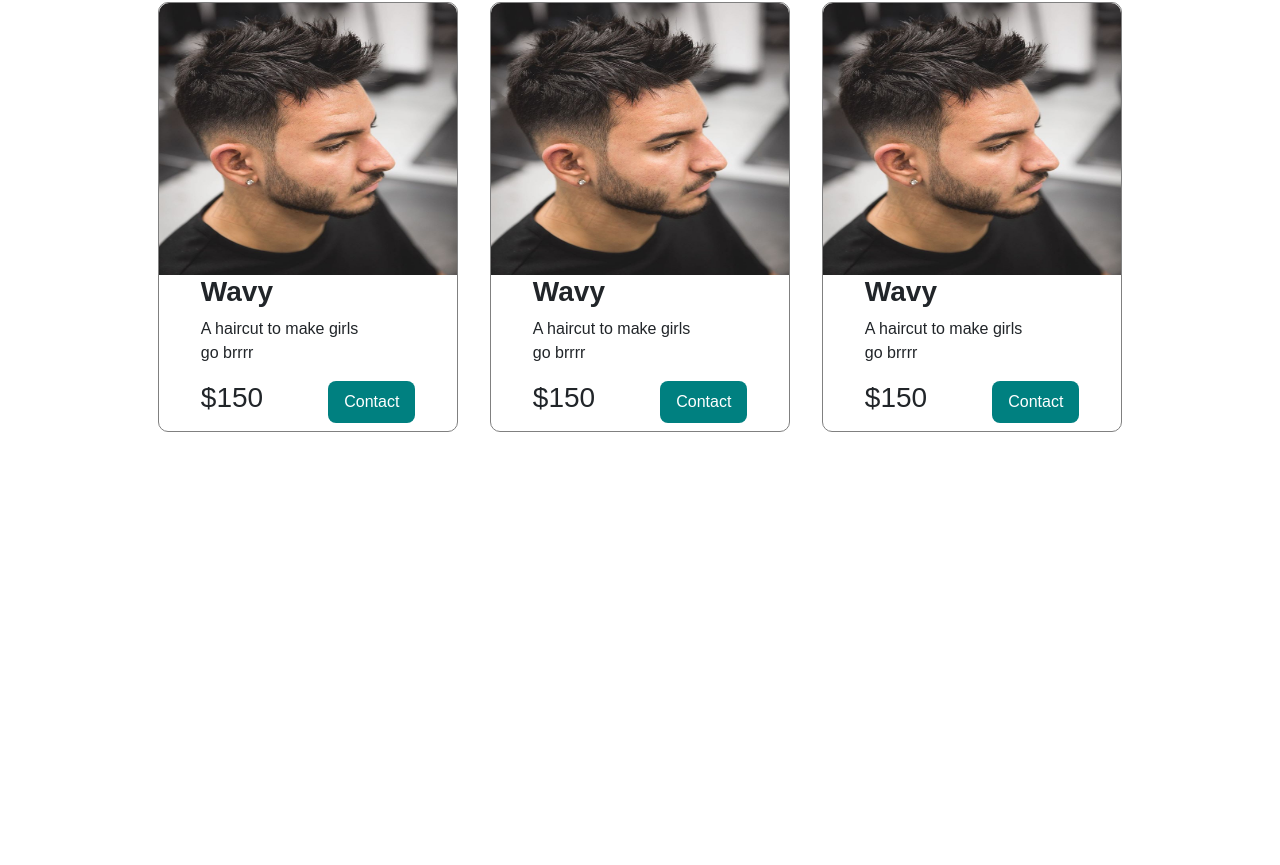
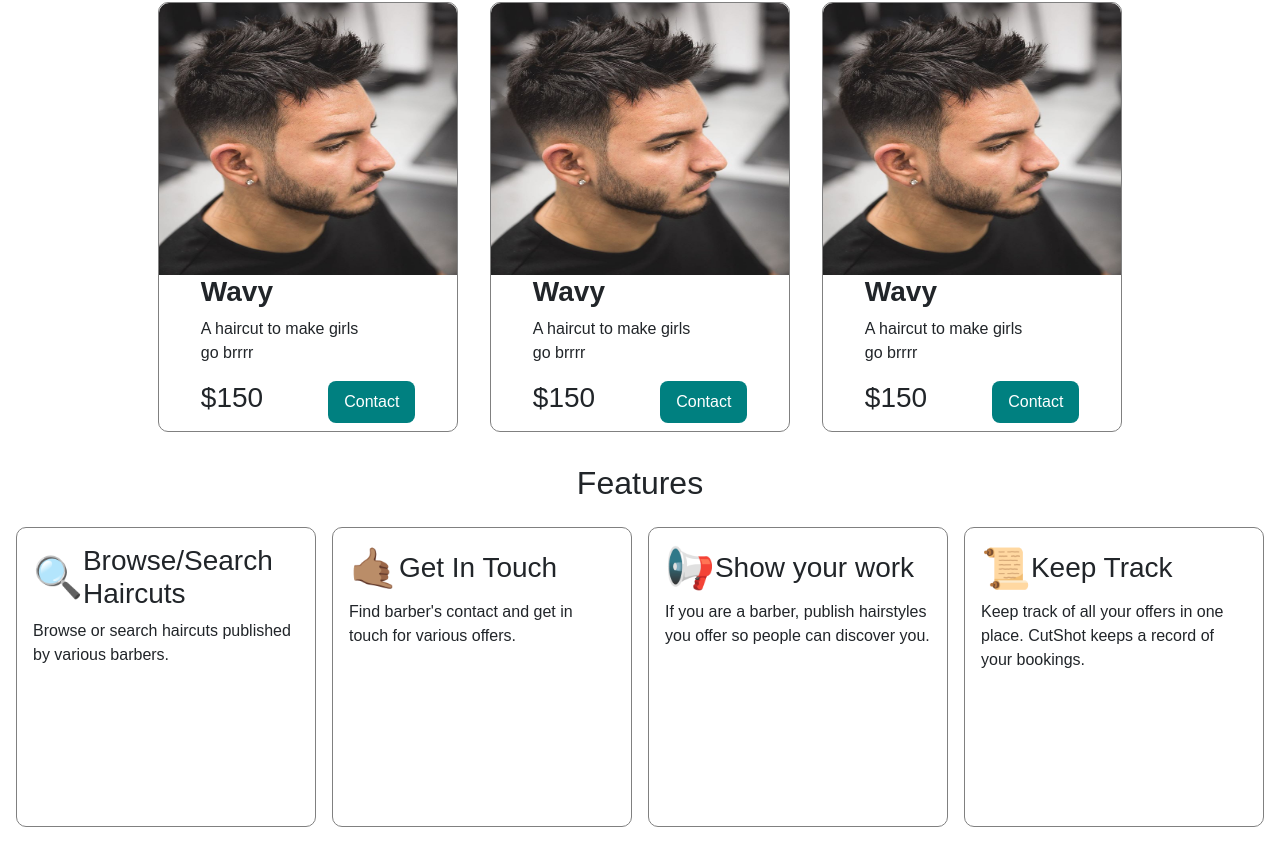
Before and after one commit to JosiasAurel/monoshot, a Next.js app in the folder packages/client/: page / in a window 1280 px wide. Shown: the part 900-1765 px from the top of the page. Before the commit the page ends 1332 px from the top, so only its background shows below. Built offline with nearby package versions, Linux system fonts and the light colour scheme.

Commit message:
add feature cards and features

```diff
--- /dev/null
+++ b/packages/client/components/Feature.tsx
@@ -0,0 +1,28 @@
+import React from "react";
+import styles from "../styles/components.module.css";
+
+type Props = {
+    icon: string
+    title: string
+    description: string
+}
+
+const Feature: React.FC<Props> = ({ icon, title, description }): JSX.Element => {
+    return (
+        <div className={styles.featureCard}>
+            <span style={{
+                display: "flex",
+                flexDirection: "row",
+                justifyContent: "flex-start",
+                alignItems: "center"
+            }}>
+                <h1> {icon} </h1>
+                <h3> {title} </h3>
+            </span>
+
+            <p> {description} </p>
+        </div>
+    )
+}
+
+export default Feature;
--- a/packages/client/pages/index.tsx
+++ b/packages/client/pages/index.tsx
@@ -2,9 +2,33 @@
 import React, { useEffect, useState } from "react";
 import Link from "next/link";
 import Service from "../components/Service";
+import Feature from "../components/Feature";
 import styles from "../styles/index.module.css";
 
 const HomePage: React.FC = (): JSX.Element => {
+
+	const features: { icon: string, title: string, description: string }[] = [
+		{
+			icon: "🔍",
+			title: "Browse/Search Haircuts",
+			description: "Browse or search haircuts published by various barbers."
+		},
+		{
+			icon: "🤙🏽",
+			title: "Get In Touch",
+			description: "Find barber's contact and get in touch for various offers."
+		},
+		{
+			icon: "📢",
+			title: "Show your work",
+			description: "If you are a barber, publish hairstyles you offer so people can discover you."
+		},
+		{
+			icon: "📜",
+			title: "Keep Track",
+			description: "Keep track of all your offers in one place. CutShot keeps a record of your bookings."
+		}
+	];
 
 	const sampleHaircuts = [
 		{
@@ -119,6 +143,30 @@ const HomePage: React.FC = (): JSX.Element => {
 					</div>
 				</div>
 			</div>
+
+			<div style={{ margin: "2em 0" }}>
+				<h2 style={{ textAlign: "center" }}>Features</h2>
+				<div style={{
+					display: "flex",
+					justifyContent: "center",
+					alignItems: "center"
+				}}>
+					<div style={{
+						display: "flex",
+						flexDirection: "row",
+						justifyContent: "space-evenly",
+						alignItems: "center"
+					}}>
+						{features.map(({ icon, title, description }) => (
+							<Feature
+								icon={icon}
+								title={title}
+								description={description}
+							/>
+						))}
+					</div>
+				</div>
+			</div>
 		</div >
 	)
 }
--- a/packages/client/styles/components.module.css
+++ b/packages/client/styles/components.module.css
@@ -34,3 +34,20 @@
     padding: 0.4em 0.8em;
 }
 /* end  button */
+
+/* feature card */
+.featureCard {
+    border: solid 1px grey;
+    border-radius: 10px;
+    width: 300px;
+    padding: 1em;
+    transition: all 0.2s ease-in-out !important;
+    margin: 1em 0.5em;
+    height: 300px;
+}
+
+.featureCard:hover {
+    color: white;
+    background-color: teal;
+}
+/* end feature card */
```
